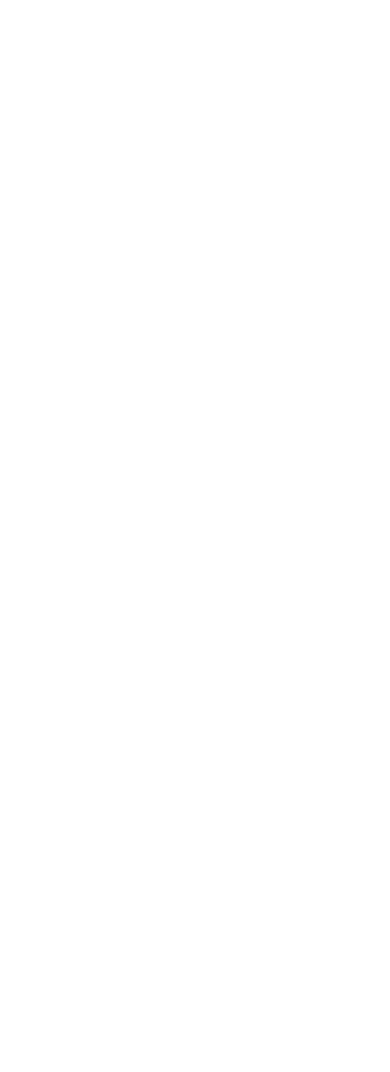
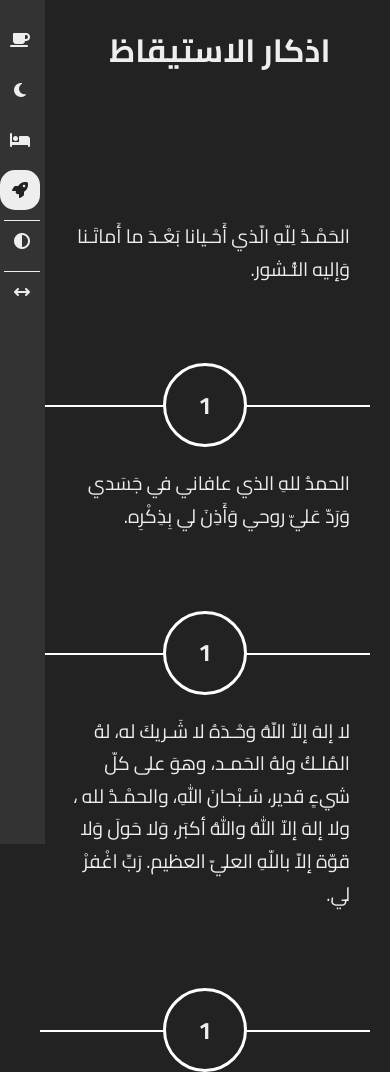
Before and after one commit to ahmad-kashkoush/Js-Jonas, a plain HTML site: page Free Style/AzkarProject/wakeUp.html in a window 390 px wide. Before the commit the page ends 844 px from the top, so only its background shows below. Drawn offline with Linux system fonts and the light colour scheme.

Commit message:
adding all values

```diff
--- a/Free Style/AzkarProject/css/style.css
+++ b/Free Style/AzkarProject/css/style.css
@@ -36,7 +36,7 @@ a {
 }
 body {
   font-family: "Cairo", sans-serif;
-
+  background-color: var(--bg-alt-color);
   /* font-family: "Open Sans", sans-serif; */
 }
 /* ! Start Components */
@@ -105,13 +105,30 @@ a.active {
 }
 .sidebar-collapse {
   min-width: 40px;
+  gap: 10px;
+}
+.sidebar-collapse a {
+  display: block;
+  width: 100%;
+  text-align: center;
+  margin-bottom: 0;
 }
 @media (max-width: 767px) {
-  .sidebar .txt {
+  .sidebar .txt,
+  .sidebar-collapse .txt {
     display: none;
   }
-  .sidebar {
+  .sidebar,
+  .sidebar-collapse {
     min-width: 40px;
+    gap: 10px;
+  }
+  .sidebar a,
+  .sidebar-collapse a {
+    display: block;
+    width: 100%;
+    text-align: center;
+    margin-bottom: 0;
   }
 }
 /* ? End Sidebar */
@@ -130,6 +147,7 @@ a.active {
 .content h1 {
   text-align: center;
   margin-bottom: 80px;
+  margin-left: 30px;
 }
 
 .content .piece {
--- a/Free Style/AzkarProject/script.js
+++ b/Free Style/AzkarProject/script.js
@@ -30,8 +30,8 @@ for (let i = 0; i < piece.length; i++)
 // toggle dark and white mode
 const themeIcon = document.querySelector('.theme');
 themeIcon.addEventListener('click', function () {
-    document.querySelector('.page').classList.toggle('bg-white');
-    document.querySelector('.page').classList.toggle('bg-black');
+    document.querySelector('body').classList.toggle('bg-white');
+    // document.querySelector('.page').classList.toggle('bg-black');
 })
 //  side bar collapse
 const collapseIcon = document.querySelector('.collapse');
--- a/Free Style/AzkarProject/wakeUp.html
+++ b/Free Style/AzkarProject/wakeUp.html
@@ -0,0 +1,69 @@
+<!DOCTYPE html>
+<html lang="en">
+  <head>
+    <meta charset="UTF-8" />
+    <meta name="viewport" content="width=device-width, initial-scale=1.0" />
+    <title>Azkar</title>
+    <link rel="stylesheet" href="css/all.min.css" />
+    <link rel="stylesheet" href="css/framework.css" />
+    <link rel="stylesheet" href="css/style.css" />
+  </head>
+  <body>
+    <div class="page bg-black">
+      <div class="sidebar">
+        <a href="morning.html">
+          <span class="txt">اذكار الصباح</span>
+          <i class="fa-solid fa-mug-saucer"></i
+        ></a>
+        <a href="night.html">
+          <span class="txt">اذكار المساء </span><i class="fa-solid fa-moon"></i
+        ></a>
+        <a href="sleep.html" >
+          <span class="txt">اذكار النوم</span>
+          <i class="fa-solid fa-bed"></i
+        ></a>
+        <a href="wakeUp.html" class="active">
+          <span class="txt">اذكار الاستيقاظ</span> <i class="fa-solid fa-rocket"></i
+        ></a>
+        <span class="theme"
+          ><i class="fa-solid fa-circle-half-stroke"></i
+        ></span>
+        <span class="collapse"
+          ><i class="fa-solid fa-arrows-left-right"></i
+        ></span>
+      </div>
+      <div class="content">
+        <h1>اذكار الاستيقاظ</h1>
+        <section class="piece p-relative">
+          <div class="container">
+            <p class="zekr">
+              الحَمْـدُ لِلّهِ الّذي أَحْـيانا بَعْـدَ ما أَماتَـنا وَإليه
+              النُّـشور.
+            </p>
+          </div>
+          <span class="counter">1</span>
+        </section>
+        <section class="piece p-relative">
+          <div class="container">
+            <p class="zekr">
+              الحمدُ للهِ الذي عافاني في جَسَدي وَرَدّ عَليّ روحي وَأَذِنَ لي
+              بِذِكْرِه.
+            </p>
+          </div>
+          <span class="counter">1</span>
+        </section>
+        <section class="piece p-relative">
+          <div class="container">
+            <p class="zekr">
+              لا إلهَ إلاّ اللّهُ وَحْـدَهُ لا شَـريكَ له، لهُ المُلـكُ ولهُ
+              الحَمـد، وهوَ على كلّ شيءٍ قدير، سُـبْحانَ اللهِ، والحمْـدُ لله ،
+              ولا إلهَ إلاّ اللهُ واللهُ أكبَر، وَلا حَولَ وَلا قوّة إلاّ
+              باللّهِ العليّ العظيم. رَبِّ اغْفرْ لي.
+            </p>
+          <span class="counter">1</span>
+        </section>
+      </div>
+    </div>
+    <script src="script.js"></script>
+  </body>
+</html>
```
Also changed, not shown: 09-Data-Structures-Operators/script.js (+49 -0 lines), Free Style/AzkarProject/morning.html (+2 -2 lines).
